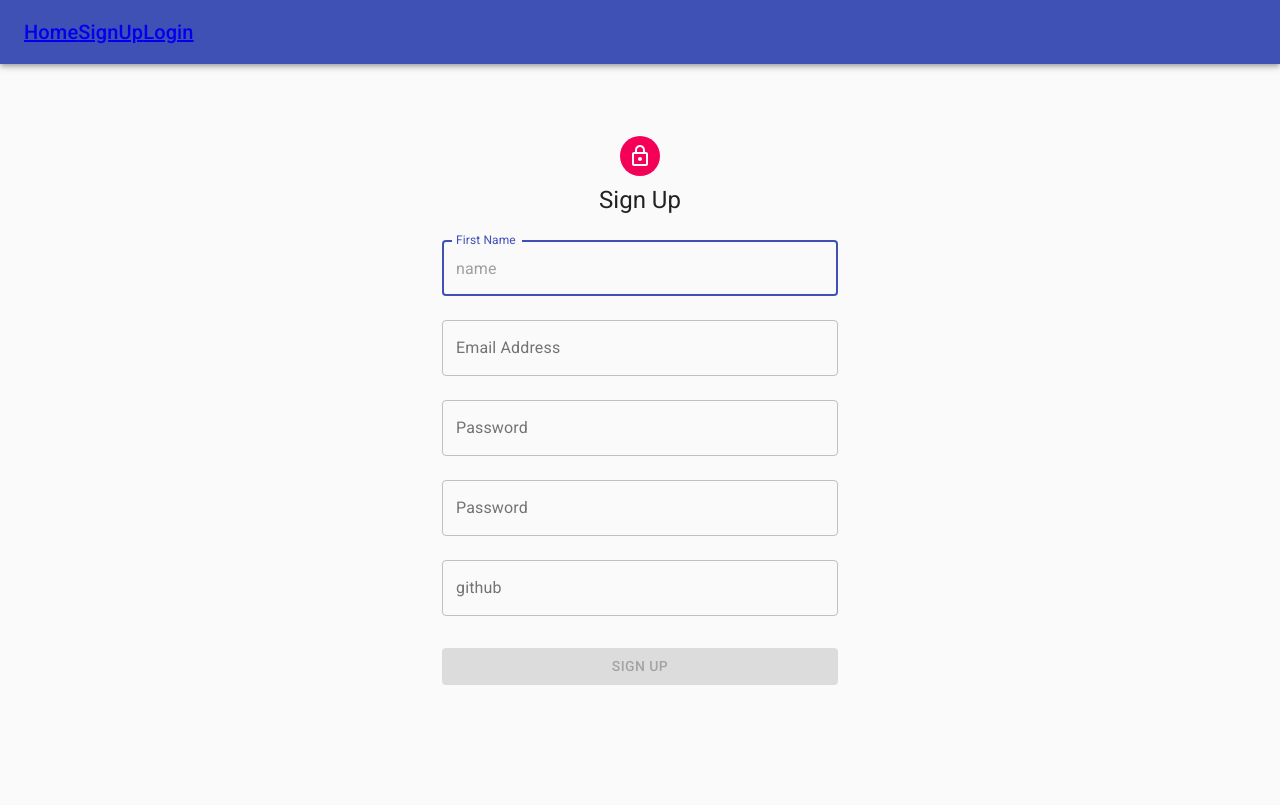
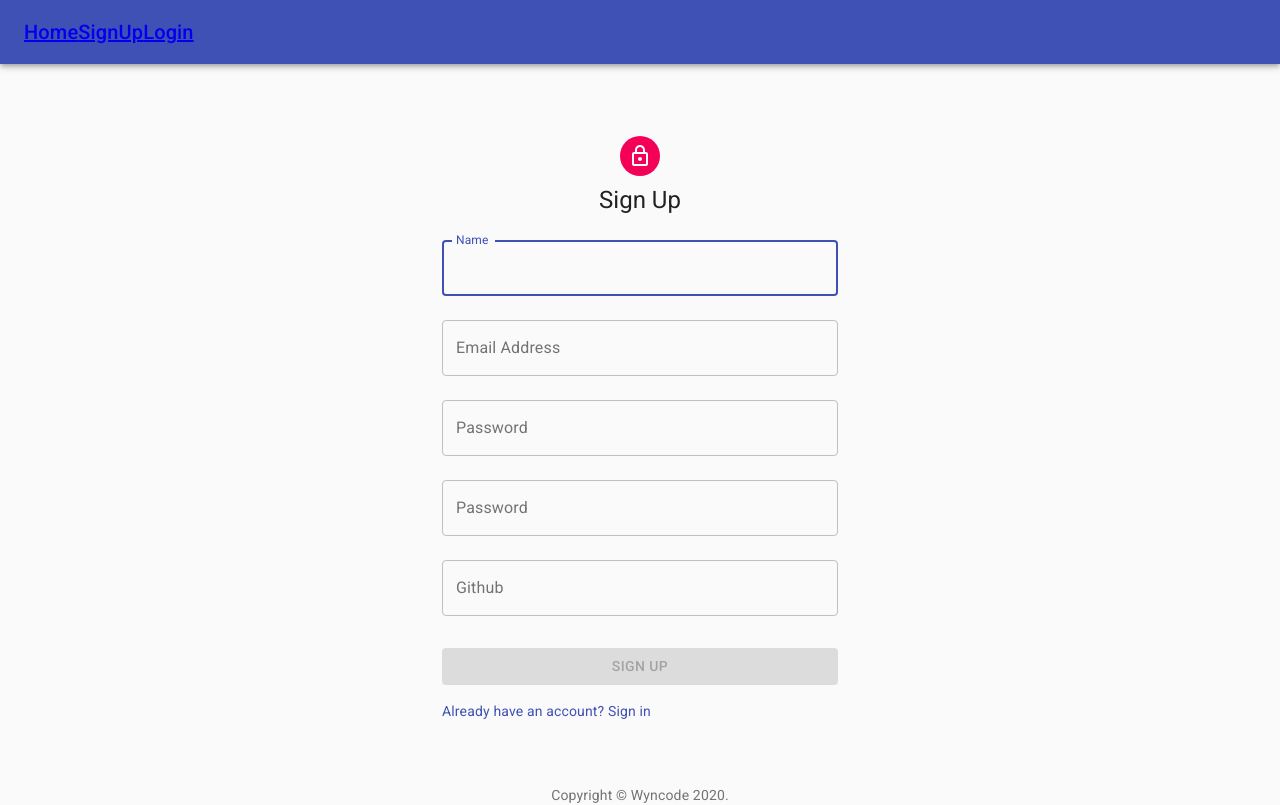
Before and after one commit to naaltunian/wyn-search, a React (Create React App) app in the folder client/: page /signup in a window 1280 px wide. Built offline with nearby package versions, Linux system fonts and the light colour scheme.

Commit message:
refactor form styles and added signup styles

```diff
--- /dev/null
+++ b/client/src/Components/Authentication/Copyright.js
@@ -0,0 +1,16 @@
+import React from 'react'
+import Link from '@material-ui/core/Link'
+import Typography from '@material-ui/core/Typography'
+
+const Copyright = () => (
+  <Typography variant="body2" color="textSecondary" align="center">
+    {'Copyright © '}
+    <Link color="inherit" href="https:/wyncode.co/">
+      Wyncode
+    </Link>{' '}
+    {new Date().getFullYear()}
+    {'.'}
+  </Typography>
+)
+
+export default Copyright
--- /dev/null
+++ b/client/src/Components/Authentication/FormStyles.js
@@ -0,0 +1,22 @@
+import { makeStyles } from '@material-ui/core/styles'
+const useStyles = makeStyles(theme => ({
+  paper: {
+    marginTop: theme.spacing(8),
+    display: 'flex',
+    flexDirection: 'column',
+    alignItems: 'center'
+  },
+  avatar: {
+    margin: theme.spacing(1),
+    backgroundColor: theme.palette.secondary.main
+  },
+  form: {
+    width: '100%', // Fix IE 11 issue.
+    marginTop: theme.spacing(1)
+  },
+  submit: {
+    margin: theme.spacing(3, 0, 2)
+  }
+}))
+
+export default useStyles
--- a/client/src/Components/Authentication/Login.js
+++ b/client/src/Components/Authentication/Login.js
@@ -17,39 +17,8 @@ import UserContext from '../../Contexts/UserContext'
 import { LOGIN } from '../../GraphQL/index'
 import { useMutation } from '@apollo/react-hooks'
 import { useHistory } from 'react-router-dom'
-
-function Copyright() {
-  return (
-    <Typography variant="body2" color="textSecondary" align="center">
-      {'Copyright © '}
-      <Link color="inherit" href="https://wyncode.co/">
-        Wyncode
-      </Link>{' '}
-      {new Date().getFullYear()}
-      {'.'}
-    </Typography>
-  )
-}
-
-const useStyles = makeStyles(theme => ({
-  paper: {
-    marginTop: theme.spacing(8),
-    display: 'flex',
-    flexDirection: 'column',
-    alignItems: 'center'
-  },
-  avatar: {
-    margin: theme.spacing(1),
-    backgroundColor: theme.palette.secondary.main
-  },
-  form: {
-    width: '100%', // Fix IE 11 issue.
-    marginTop: theme.spacing(1)
-  },
-  submit: {
-    margin: theme.spacing(3, 0, 2)
-  }
-}))
+import Copyright from './Copyright'
+import useStyles from './FormStyles'
 
 const INITIAL_STATE = {
   email: '',
@@ -102,7 +71,6 @@ const Login = ({ isAuth }) => {
             autoComplete="email"
             autoFocus
             value={user.email}
-            placeholder="email"
             onChange={handleInputChange('email')}
           />
           <TextField
@@ -116,7 +84,6 @@ const Login = ({ isAuth }) => {
             id="password"
             autoComplete="current-password"
             value={user.password}
-            placeholder="password"
             onChange={handleInputChange('password')}
           />
           <Button
@@ -136,7 +103,7 @@ const Login = ({ isAuth }) => {
               </Link>
             </Grid>
             <Grid item>
-              <Link href="#" variant="body2">
+              <Link href="signup" variant="body2">
                 {"Don't have an account? Sign Up"}
               </Link>
             </Grid>
--- a/client/src/Components/Authentication/SignUp.js
+++ b/client/src/Components/Authentication/SignUp.js
@@ -10,46 +10,14 @@ import Grid from '@material-ui/core/Grid'
 import Box from '@material-ui/core/Box'
 import LockOutlinedIcon from '@material-ui/icons/LockOutlined'
 import Typography from '@material-ui/core/Typography'
-import { makeStyles } from '@material-ui/core/styles'
 import Container from '@material-ui/core/Container'
 
 import UserContext from '../../Contexts/UserContext'
 import { CREATE_USER } from '../../GraphQL/index'
 import { useMutation } from '@apollo/react-hooks'
 import { useHistory } from 'react-router-dom'
-
-function Copyright() {
-  return (
-    <Typography variant="body2" color="textSecondary" align="center">
-      {'Copyright © '}
-      <Link color="inherit" href="https://material-ui.com/">
-        Your Website
-      </Link>{' '}
-      {new Date().getFullYear()}
-      {'.'}
-    </Typography>
-  )
-}
-
-const useStyles = makeStyles(theme => ({
-  paper: {
-    marginTop: theme.spacing(8),
-    display: 'flex',
-    flexDirection: 'column',
-    alignItems: 'center'
-  },
-  avatar: {
-    margin: theme.spacing(1),
-    backgroundColor: theme.palette.secondary.main
-  },
-  form: {
-    width: '100%', // Fix IE 11 issue.
-    marginTop: theme.spacing(1)
-  },
-  submit: {
-    margin: theme.spacing(3, 0, 2)
-  }
-}))
+import Copyright from './Copyright'
+import useStyles from './FormStyles'
 
 const INITIAL_STATE = {
   name: '',
@@ -108,11 +76,10 @@ const SignUp = () => {
             variant="outlined"
             margin="normal"
             fullWidth
-            id="firstName"
-            label="First Name"
+            id="name"
+            label="Name"
             autoFocus
             value={user.name}
-            placeholder="name"
             onChange={handleInputChange('name')}
           />
           <TextField
@@ -124,7 +91,6 @@ const SignUp = () => {
             name="email"
             autoComplete="email"
             value={user.email}
-            placeholder="email"
             onChange={handleInputChange('email')}
           />
           <TextField
@@ -137,7 +103,6 @@ const SignUp = () => {
             id="password"
             autoComplete="current-password"
             value={user.password}
-            placeholder="password"
             onChange={handleInputChange('password')}
           />
           <TextField
@@ -150,7 +115,6 @@ const SignUp = () => {
             id="password"
             autoComplete="current-password"
             value={confirmPassword}
-            placeholder="confirm password"
             onChange={e => handleConfirmChange(e)}
           />
           <TextField
@@ -158,12 +122,11 @@ const SignUp = () => {
             margin="normal"
             fullWidth
             name="github"
-            label="github"
+            label="Github"
             type="github"
             id="github"
             autoComplete="current-github"
             value={user.githubUsername}
-            placeholder="github username"
             onChange={handleInputChange('githubUsername')}
           />
           <Button
@@ -176,8 +139,14 @@ const SignUp = () => {
           >
             Sign Up
           </Button>
+          <Link href="/login" variant="body2">
+            Already have an account? Sign in
+          </Link>
         </form>
       </div>
+      <Box mt={8}>
+        <Copyright />
+      </Box>
     </Container>
   )
 }
```
